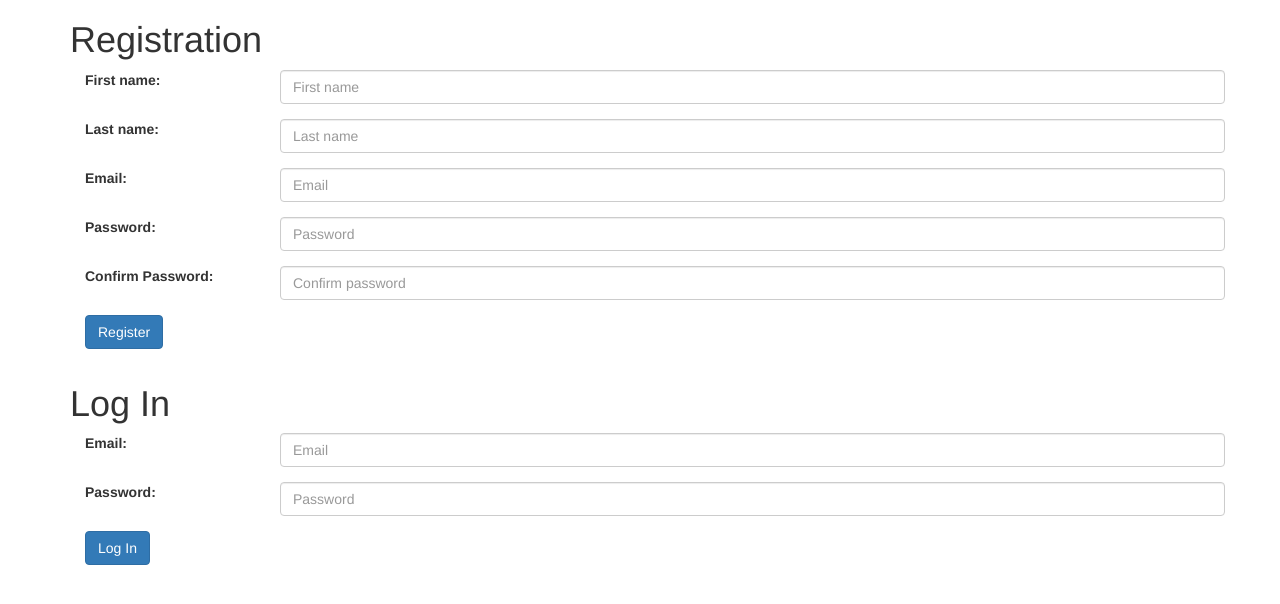
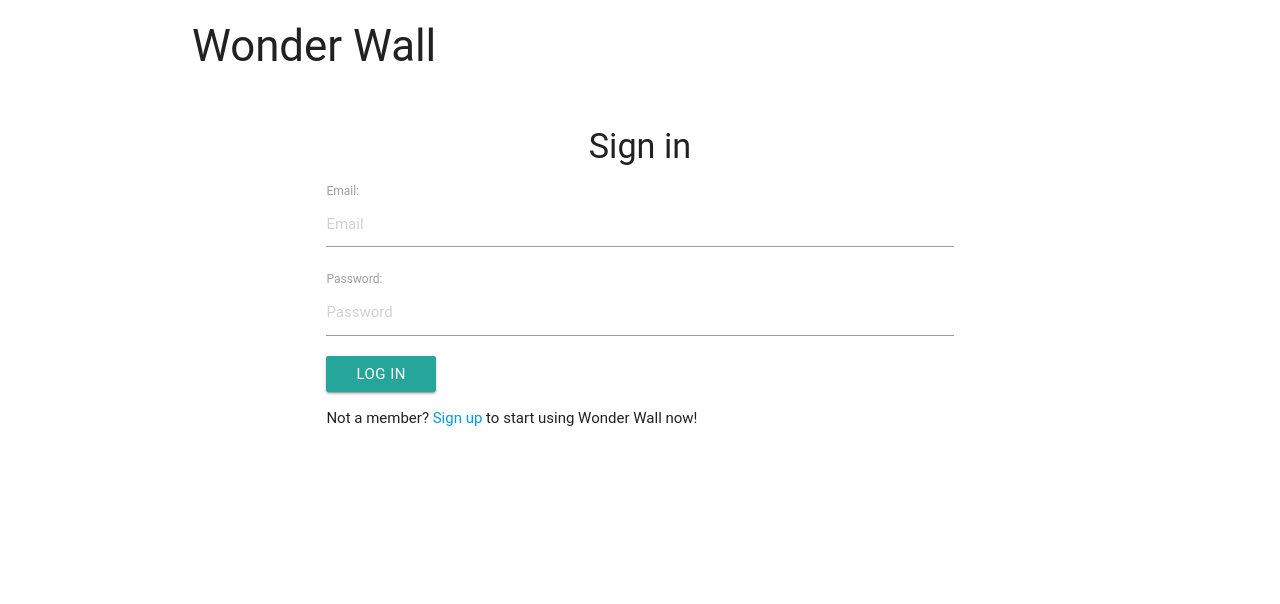
Before and after one commit to andycarver/the_wall, a Flask app: page / in a window 1280 px wide. Shown: the top 604 px of the page. Run offline with Flask 2, Linux system fonts and the light colour scheme; some libraries are stand-ins or nearby versions; some web fonts are replaced.

Commit message:
fixed some styling

```diff
--- a/app.py
+++ b/app.py
@@ -14,7 +14,11 @@ bcrypt = Bcrypt(app)
 EMAIL_REGEX = re.compile(r'^[a-zA-Z0-9.+_-]+@[a-zA-Z0-9._-]+\.[a-zA-Z]+$')
 
 @app.route("/")
-def index():
+def sign_in():
+	return render_template("login.html")
+
+@app.route("/signup")
+def sign_up():
 	return render_template("index.html")
 
 @app.route("/register", methods=["POST"])
@@ -43,7 +47,7 @@ def register():
 	if errors:
 		for error in errors:
 			flash(error)
-		return redirect("/")
+		return redirect("/signup")
 	else:
 		query = "INSERT INTO users (first_name, last_name, email, password, created_at, updated_at) VALUES (:first_name, :last_name, :email, :pw_hash, NOW(), NOW());"
 		data = {
--- /dev/null
+++ b/static/main.css
@@ -0,0 +1,43 @@
+.com_ph {
+    margin-left: 20px;
+    font-size: 17px;
+    font-weight: bold;
+    display: inline-block;
+}
+
+.time_p {
+    display: inline-block;
+    float: right;
+}
+
+.com_p {
+    margin-left: 30px;
+    background: #e0f7fa;
+    padding: 5px;
+}
+
+.msg_h {
+    margin_top: 20px;
+    padding-top: 20px;
+    font-size: 18px;
+    font-weight: bold;
+    display: inline-block;
+}
+
+.comment_btn {
+    font-size: 10px;
+}
+
+.brand-logo {
+    margin-left: 10px;
+}
+
+.msg_p {
+    background: #e8eaf6;
+    padding: 5px;
+}
+
+h4 {
+    text-align: center;
+    padding-top: 40px;
+}
--- a/templates/index.html
+++ b/templates/index.html
@@ -2,82 +2,45 @@
 <html>
 
 <head>
-	<title>The Wall: Login</title>
-	<link rel="stylesheet" href="https://maxcdn.bootstrapcdn.com/bootstrap/3.3.7/css/bootstrap.min.css" integrity="sha384-BVYiiSIFeK1dGmJRAkycuHAHRg32OmUcww7on3RYdg4Va+PmSTsz/K68vbdEjh4u"
-					crossorigin="anonymous">
-	<script src="https://maxcdn.bootstrapcdn.com/bootstrap/3.3.7/js/bootstrap.min.js" integrity="sha384-Tc5IQib027qvyjSMfHjOMaLkfuWVxZxUPnCJA7l2mCWNIpG9mGCD8wGNIcPD7Txa"
-					crossorigin="anonymous"></script>
+	<title>Wonder Wall: Login</title>
+	<!-- Compiled and minified CSS -->
+	<link rel="stylesheet" href="https://cdnjs.cloudflare.com/ajax/libs/materialize/0.97.8/css/materialize.min.css">
+	<!-- Compiled and minified JavaScript -->
+	<script src="https://cdnjs.cloudflare.com/ajax/libs/materialize/0.97.8/js/materialize.min.js"></script>
+	<link rel="stylesheet" type="text/css" href="{{ url_for('static', filename='main.css') }}">
 </head>
 
 <body>
 	<div class="container">
-		{% with messages = get_flashed_messages() %} {% if messages %} {% for message in messages %}
-		<p>{{message}}</p>
-		{% endfor %} {% endif %} {% endwith %}
-		<h1>Registration</h1>
+		<h3>Wonder Wall</h3>
+		<h4>Register</h4>
 		<div class="container">
 			<form action="/register" method="POST">
-				<div class="form-group row">
 				<label for="inputEmail3" class="col-sm-2 col-form-label">First name:</label>
 				<div class="col-sm-10">
 					<input type="text" class="form-control" name="first_name" placeholder="First name">
 				</div>
-				</div>
-				<div class="form-group row">
 				<label for="inputEmail3" class="col-sm-2 col-form-label">Last name:</label>
 				<div class="col-sm-10">
 					<input type="text" class="form-control" name="last_name" placeholder="Last name">
 				</div>
-				</div>
-				<div class="form-group row">
 				<label for="inputEmail3" class="col-sm-2 col-form-label">Email:</label>
 				<div class="col-sm-10">
 					<input type="text" class="form-control" name="email" placeholder="Email">
 				</div>
-				</div>
-				<div class="form-group row">
 				<label for="inputPassword3" class="col-sm-2 col-form-label">Password:</label>
 				<div class="col-sm-10">
 					<input type="password" class="form-control" name="password" placeholder="Password">
 				</div>
-				</div>
-				<div class="form-group row">
 				<label for="inputPassword3" class="col-sm-2 col-form-label">Confirm Password:</label>
 				<div class="col-sm-10">
 					<input type="password" class="form-control" name="confirm" placeholder="Confirm password">
 				</div>
-				</div>
-				<div class="form-group row">
 				<div class="offset-sm-2 col-sm-10">
-						<button type="submit" class="btn btn-primary" value="Register">Register</button>
-					</div>
-				</div>
-			</form>
-		</div>
-		<h1>Log In</h1>
-		{#
-		<form action="/login" method="POST">
-			<p>E-mail: <input type="text" name="email"></p>
-			<p>Password: <input type="password" name="password"></p>
-			<p><input type="submit" value="Log In"></p>
-		</form>#}
-		<div class="container">
-			<form action="/login" method="POST">
-				<div class="form-group row">
-					<label for="inputEmail3" class="col-sm-2 col-form-label">Email:</label>
-					<div class="col-sm-10">
-						<input type="text" class="form-control" name="email" placeholder="Email">
-					</div>
-				</div>
-				<div class="form-group row">
-					<label for="inputEmail3" class="col-sm-2 col-form-label">Password:</label>
-					<div class="col-sm-10">
-						<input type="password" class="form-control" name="password" placeholder="Password">
-					</div>
-				</div>
-				<div class="form-group row">
-					<div class="offset-sm-2 col-sm-10">
-						<button type="submit" class="btn btn-primary" value="Log In">Log In</button>
+					<button type="submit" class="btn btn-primary" value="Register">Register</button> {% with messages = get_flashed_messages()%}
+					{% if messages %} {% for message in messages %}
+					<p>{{message}}</p>
+					{% endfor %} {% endif %} {% endwith %}
 				</div>
 		</div>
 		</form>
--- /dev/null
+++ b/templates/login.html
@@ -0,0 +1,36 @@
+<!DOCTYPE html>
+<html>
+
+<head>
+    <title>Wonder Wall: Login</title>
+    <!-- Compiled and minified CSS -->
+    <link rel="stylesheet" href="https://cdnjs.cloudflare.com/ajax/libs/materialize/0.97.8/css/materialize.min.css">
+    <!-- Compiled and minified JavaScript -->
+    <script src="https://cdnjs.cloudflare.com/ajax/libs/materialize/0.97.8/js/materialize.min.js"></script>
+    <link rel="stylesheet" type="text/css" href="{{ url_for('static', filename='main.css') }}">
+</head>
+
+<body>
+    <div class="container">
+        <h3>Wonder Wall</h3>
+        <h4 class"sign_in_h">Sign in</h4>
+        <div class="container">
+            <form action="/login" method="POST">
+                <label for="inputEmail3" class="col-sm-2 col-form-label">Email:</label>
+                <div class="col-sm-10">
+                    <input type="text" class="form-control" name="email" placeholder="Email">
+                </div>
+                <label for="inputEmail3" class="col-sm-2 col-form-label">Password:</label>
+                <div class="col-sm-10">
+                    <input type="password" class="form-control" name="password" placeholder="Password">
+                </div>
+                <div class="offset-sm-2 col-sm-10">
+                    <button type="submit" class="btn btn-primary" value="Log In">Log In</button>
+                </div>
+                <p>Not a member? <a href="/signup">Sign up </a>to start using Wonder Wall now!</p>
+            </form>
+        </div>
+    </div>
+</body>
+
+</html>
```
Also changed, not shown: templates/wall.html (+25 -24 lines). Lines whose indentation alone changed are shown as unchanged.
